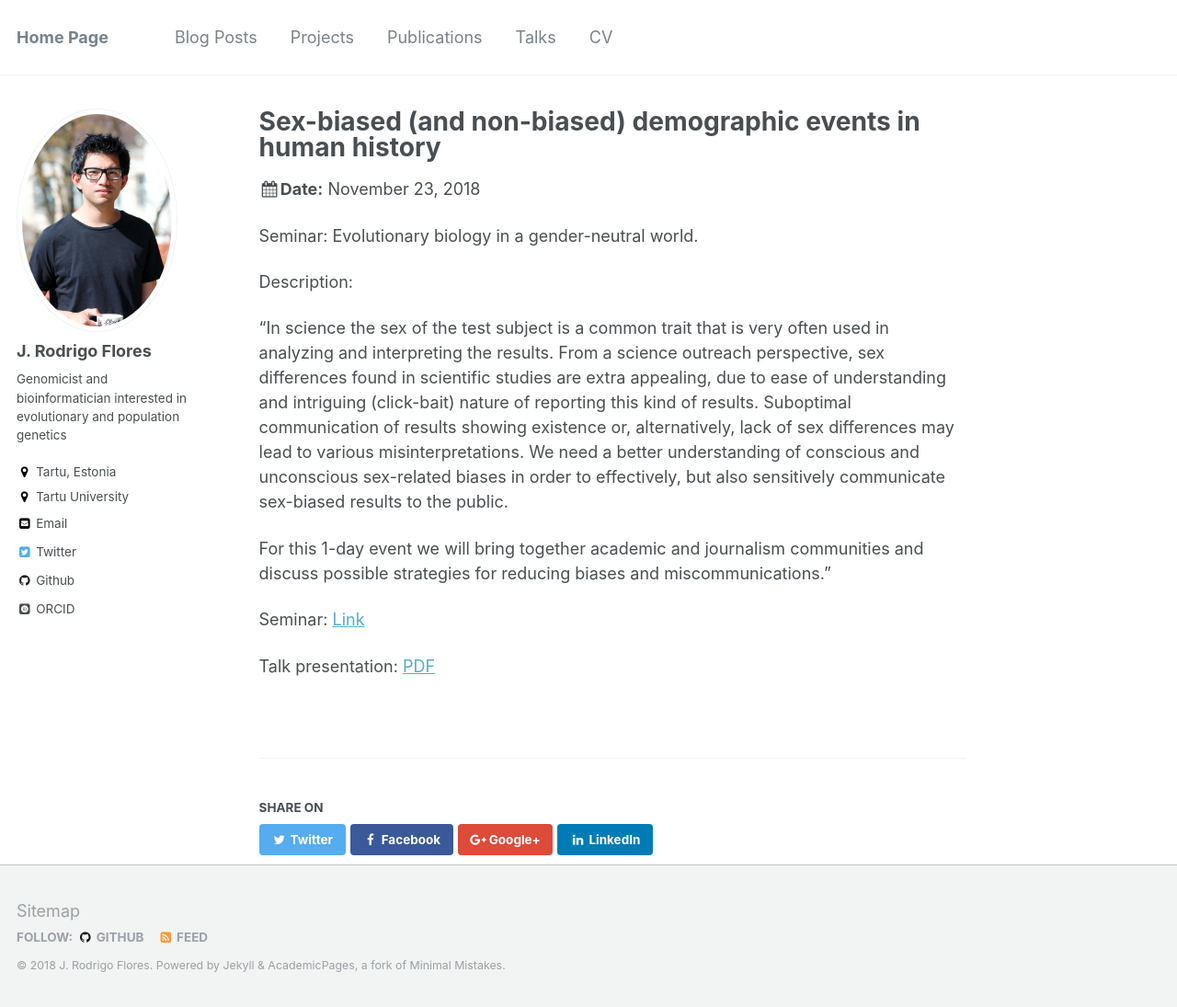
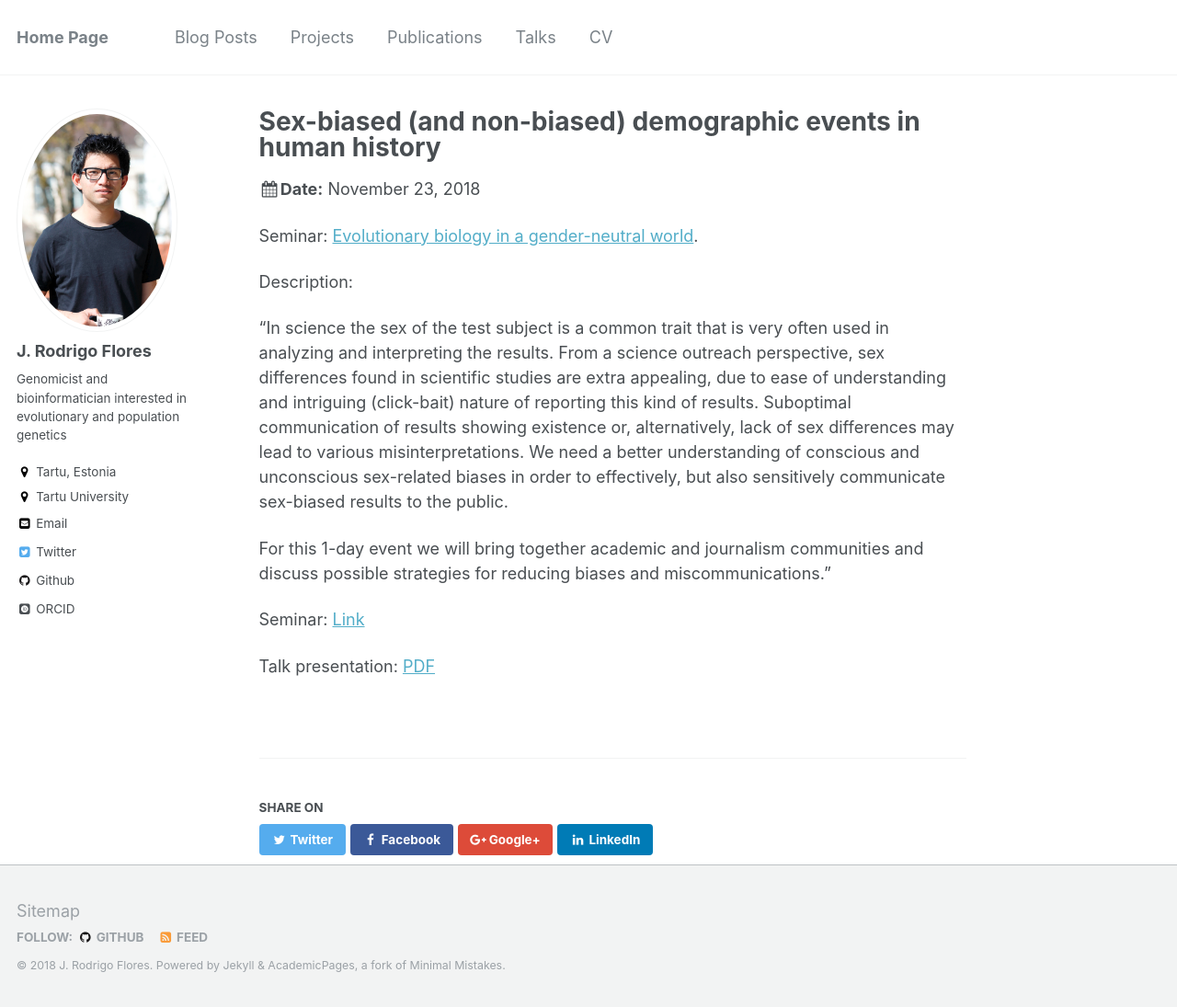
Before and after one commit to JRodrigoF/JRodrigoFlores.github.io, a Jekyll site: the page built from _talks/2012-03-01-talk-1.md, in a window 1280 px wide and 1095 px high. Shown: the whole window at 92% size. Built offline with Jekyll 4.4.1, drawn with Linux system fonts in a browser that asks for light colours; some web fonts are replaced; part of the change alters nothing that is shown.

```diff
--- a/_talks/2012-03-01-talk-1.md
+++ b/_talks/2012-03-01-talk-1.md
@@ -8,7 +8,7 @@ date: 2018-11-23
 location: "Tartu, Estonia"
 ---
 
-Seminar: Evolutionary biology in a gender-neutral world.
+Seminar: [Evolutionary biology in a gender-neutral world]((https://www.ut.ee/en/events/evolutionary-biology-gender-neutral-world)).
 
 Description:
 
```
